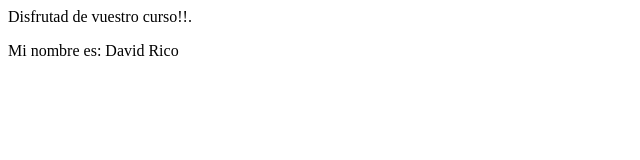
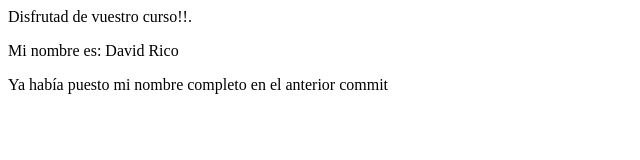
Before and after one commit to dricosan-uax/uax-devops-01, a plain HTML site: page index.html in a window 1280 px wide. Shown: the whole page, without its empty margins (0-640 px from the left). Drawn offline with Linux system fonts and the light colour scheme.

Commit message:
UPDATED:added my name

```diff
--- a/index.html
+++ b/index.html
@@ -5,5 +5,6 @@
 	<body>
 		<p>Disfrutad de vuestro curso!!.</p>
 		<p>Mi nombre es: David Rico</p>
+		<p>Ya había puesto mi nombre completo en el anterior commit</p>
 	</body>
 </html>
```
